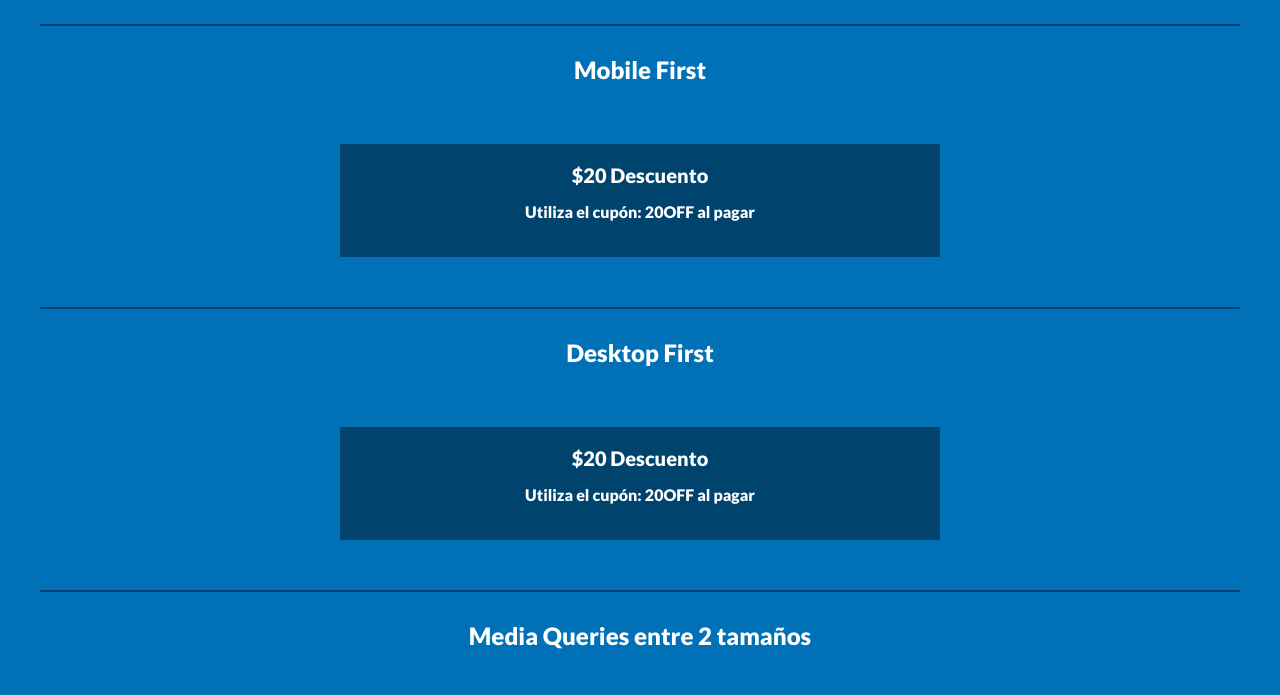
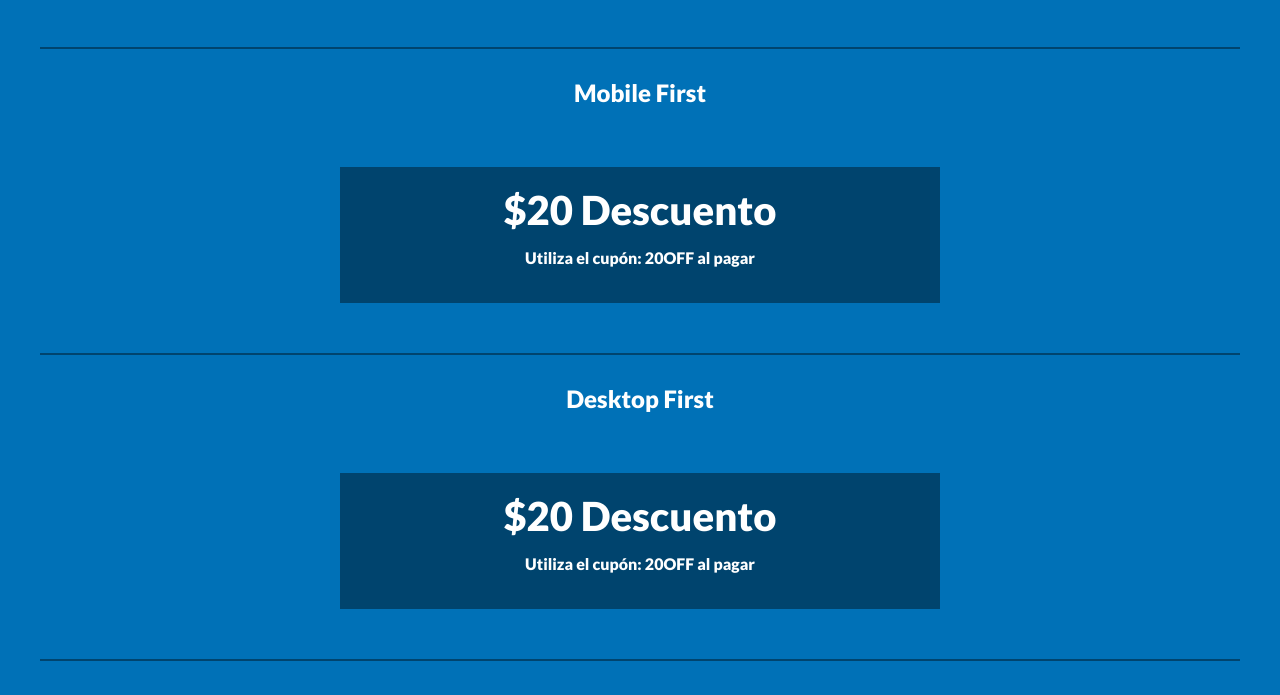
Before and after one commit to psyQore/Practica-Responsive-Web-Design, a plain HTML site: page index.html in a window 1280 px wide. Shown: the part 567-1262 px from the top of the page. Drawn offline with Linux system fonts and the light colour scheme.

Commit message:
Media queries desktop first

```diff
--- /dev/null
+++ b/css/03.css
@@ -0,0 +1,24 @@
+/* 3 - Desktop First */
+.oferta {
+  background-color: #00446e;
+  padding: 2rem;
+  text-align: center;
+  max-width: 60rem;
+  margin: 0 auto;
+}
+.precio {
+  font-size: 4rem;
+  margin: 0;
+}
+
+@media (max-width: 800px) {
+  .oferta {
+    max-width: 40rem;
+  }
+}
+
+@media (max-width: 600px) {
+  .oferta {
+    max-width: 100%;
+  }
+}
--- a/index.html
+++ b/index.html
@@ -14,7 +14,8 @@
     <link rel="stylesheet" href="css/normalize.css" />
     <link rel="stylesheet" href="css/style.css" />
     <!-- <link rel="stylesheet" href="css/01.css"/> -->
-    <link rel="stylesheet" href="css/02.css" />
+    <!-- <link rel="stylesheet" href="css/02.css" /> -->
+    <link rel="stylesheet" href="css/03.css" />
   </head>
   <body>
     <div class="caja-curso">
```
